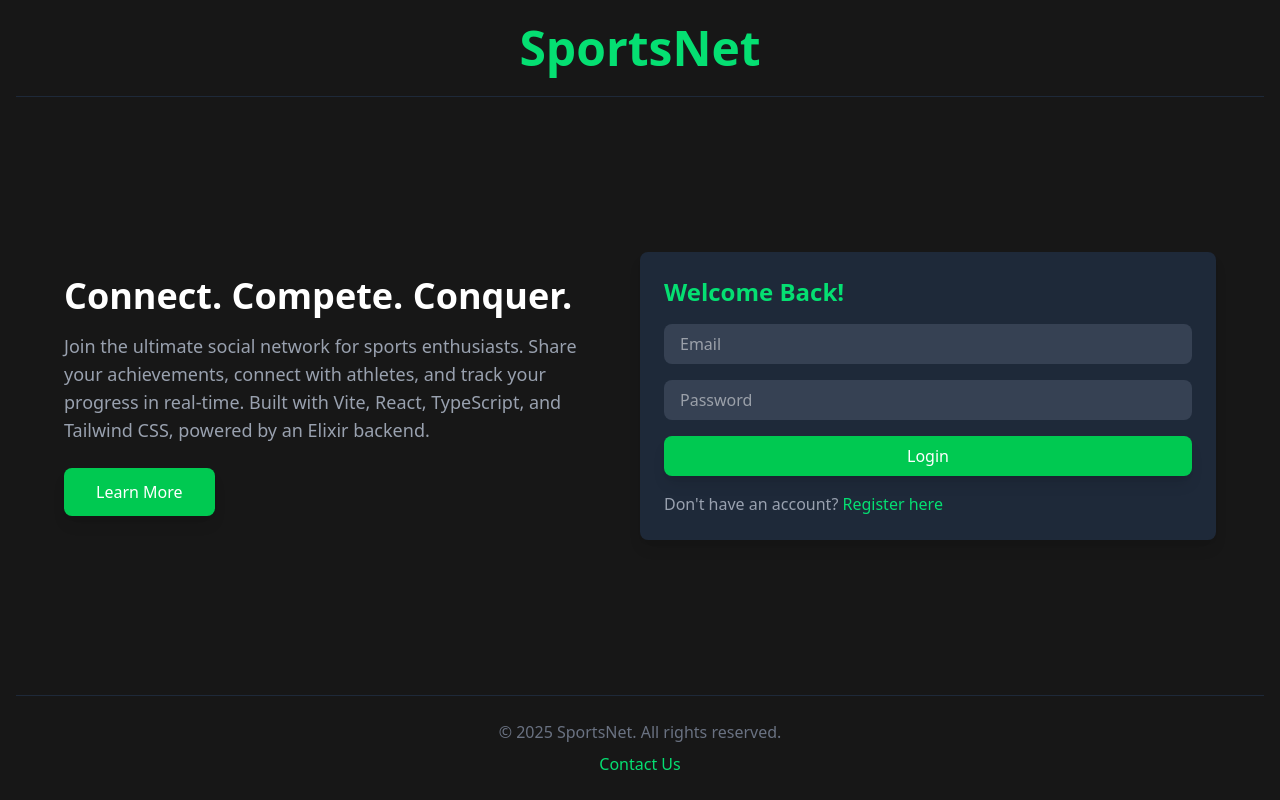
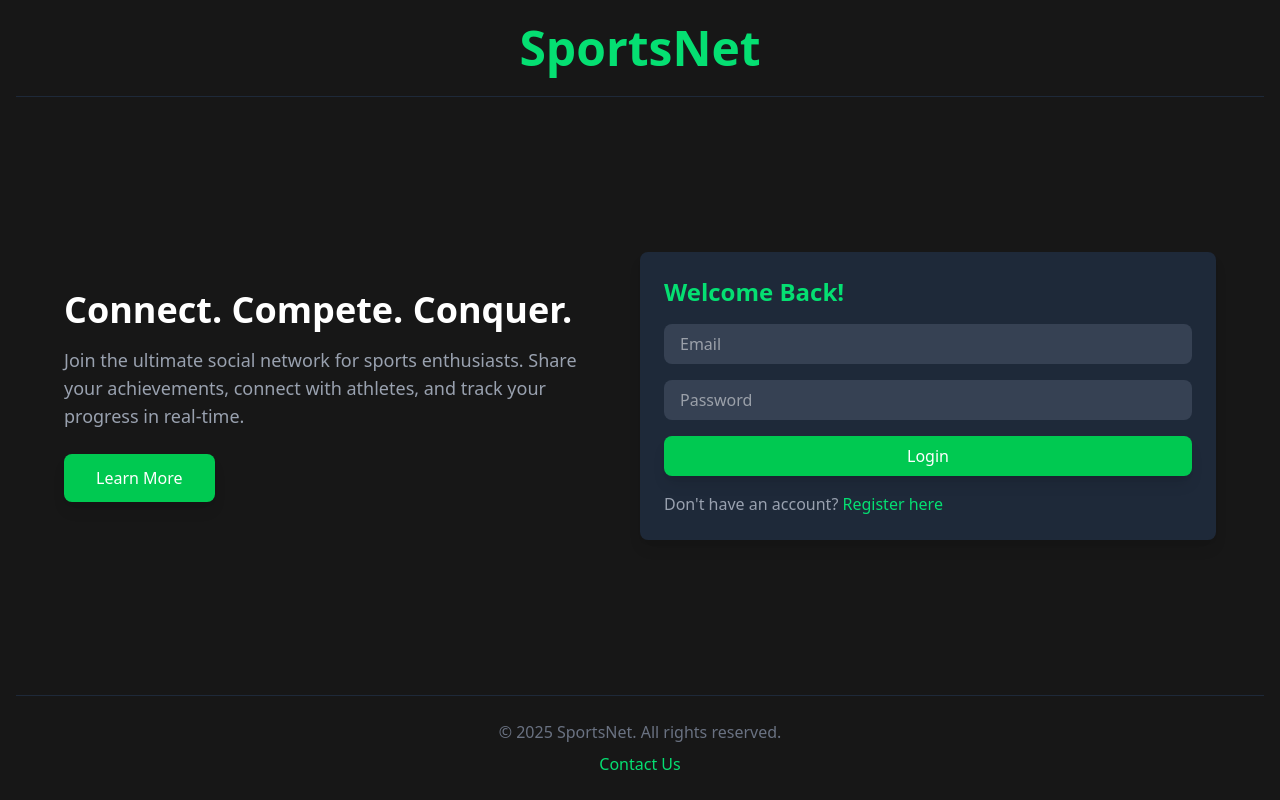
Before and after one commit to baldipa3/sportsnet, a React (Vite) app: page / in a window 1280 px wide. Built offline with nearby package versions, Linux system fonts and the light colour scheme.

Commit message:
change landing page message

```diff
--- a/src/pages/LandingPage/index.tsx
+++ b/src/pages/LandingPage/index.tsx
@@ -14,8 +14,7 @@ const LandingPage = () => {
           <p className="text-lg text-gray-400 max-w-3xl">
             Join the ultimate social network for sports enthusiasts. Share your
             achievements, connect with athletes, and track your progress in
-            real-time. Built with Vite, React, TypeScript, and Tailwind CSS,
-            powered by an Elixir backend.
+            real-time.
           </p>
           <button className="mt-6 px-8 py-3 bg-green-500 text-white rounded-lg shadow-lg hover:bg-green-600 transition-colors">
             Learn More
```
